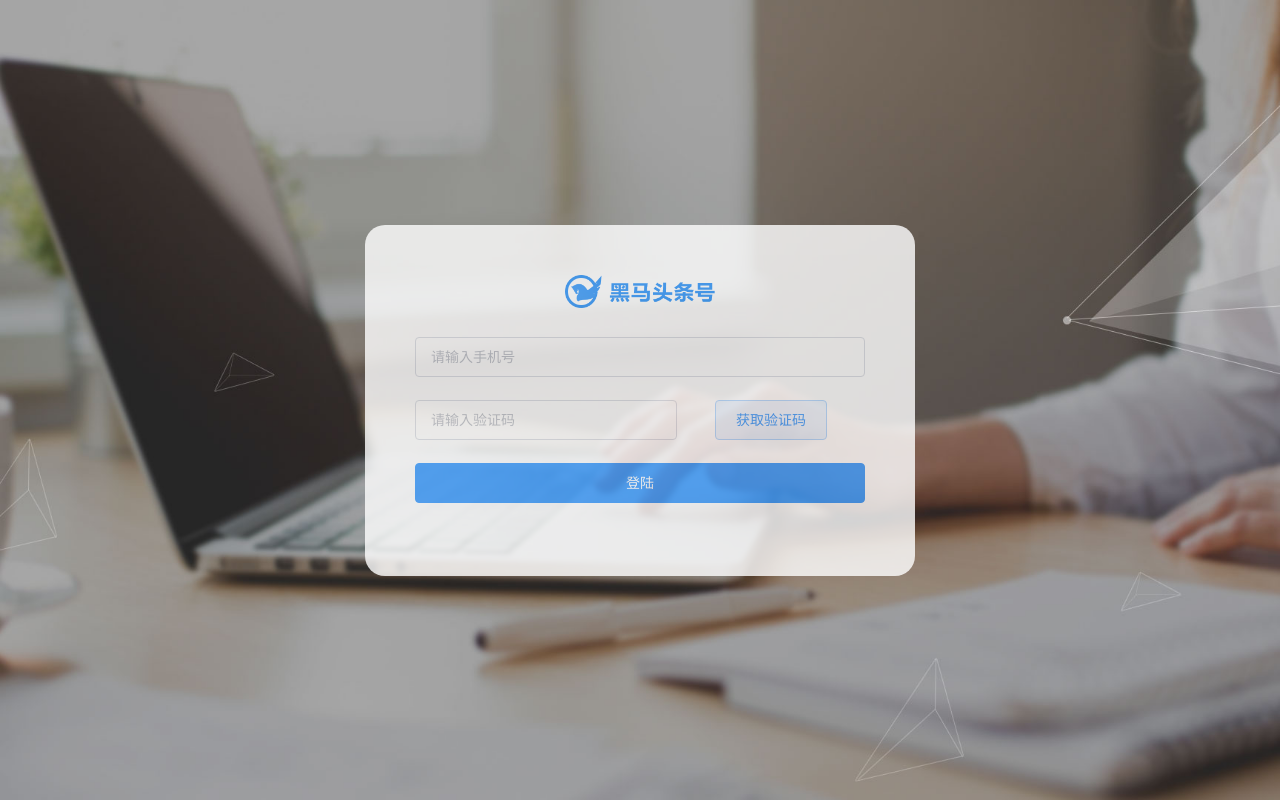
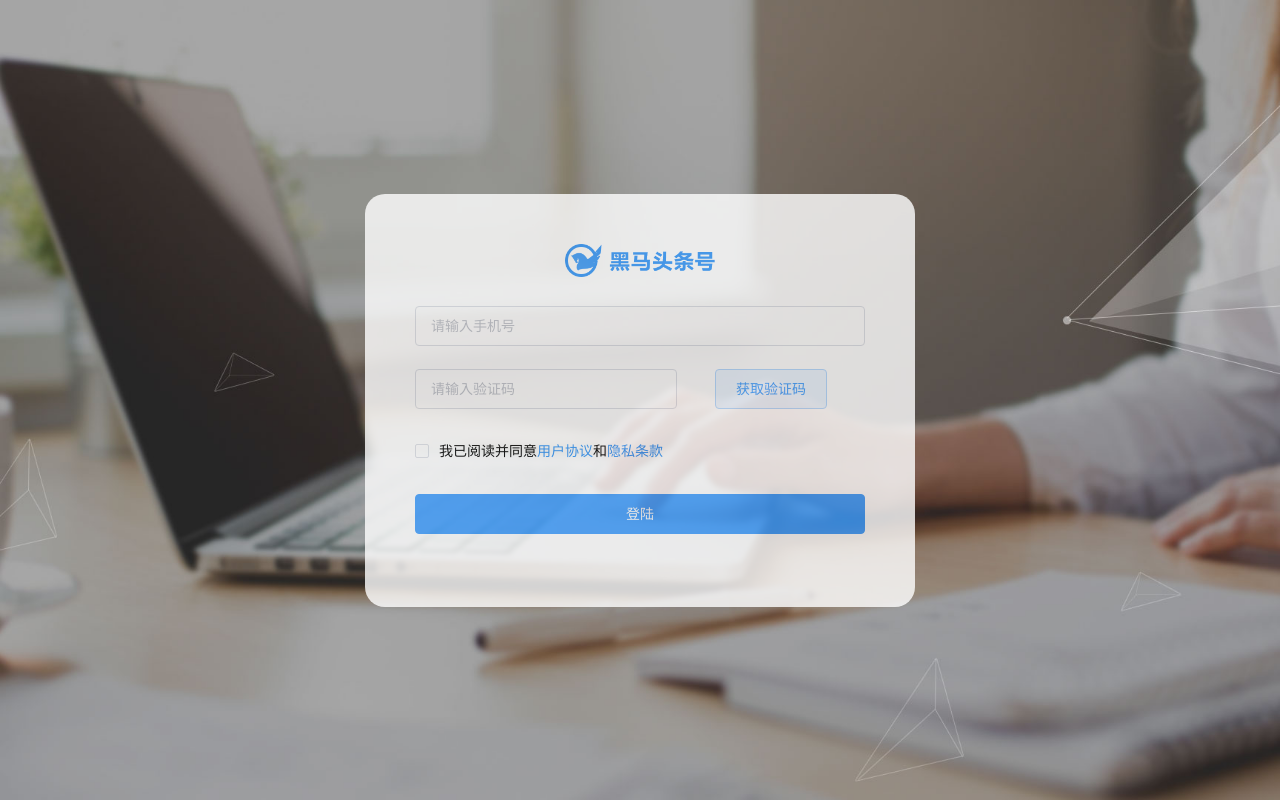
Before and after one commit to kiss37/topline-admin, a Vue app: page /#/login in a window 1280 px wide. Built offline with nearby package versions, Linux system fonts and the light colour scheme.

Commit message:
登陆同意勾选按钮完成

```diff
--- a/src/views/home/index.vue
+++ b/src/views/home/index.vue
@@ -1,5 +1,7 @@
 <template>
-  <div>我是index.vue</div>
+  <div>
+
+  </div>
 </template>
 
 <script>
--- a/src/views/login/index.vue
+++ b/src/views/login/index.vue
@@ -22,9 +22,13 @@
               >{{sec == 60 ? "获取验证码" : "还有" + sec +"秒" }}</el-button>
             </el-col>
           </el-form-item>
+          <el-form-item prop="agree">
+            <el-checkbox name="type" v-model="ruleForm.agree"></el-checkbox><span style="margin-left:10px">我已阅读并同意<a href="javascript:void(0)" style="color:#3296fa">用户协议</a>和<a href="javascript:void(0)" style="color:#3296fa">隐私条款</a></span>
+          </el-form-item>
           <el-form-item>
             <el-button type="primary" class="btn-login" @click="doLogin('ruleForm')">登陆</el-button>
           </el-form-item>
+
         </el-form>
       </div>
     </div>
@@ -37,7 +41,8 @@ export default {
     return {
       ruleForm: {
         mobile: "",
-        code: ""
+        code: "",
+        agree:false
       },
       rules: {
         mobile: [
@@ -47,6 +52,9 @@ export default {
         code: [
           { required: true, message: "请输验证码", trigger: "blur" },
           { min: 6, max: 6, message: "请输入正确6位验证码", trigger: "blur" }
+        ],
+        agree:[
+          {pattern:/true/,message:"请勾选同意",trigger:"change"}
         ]
       },
       sec: 60
```
